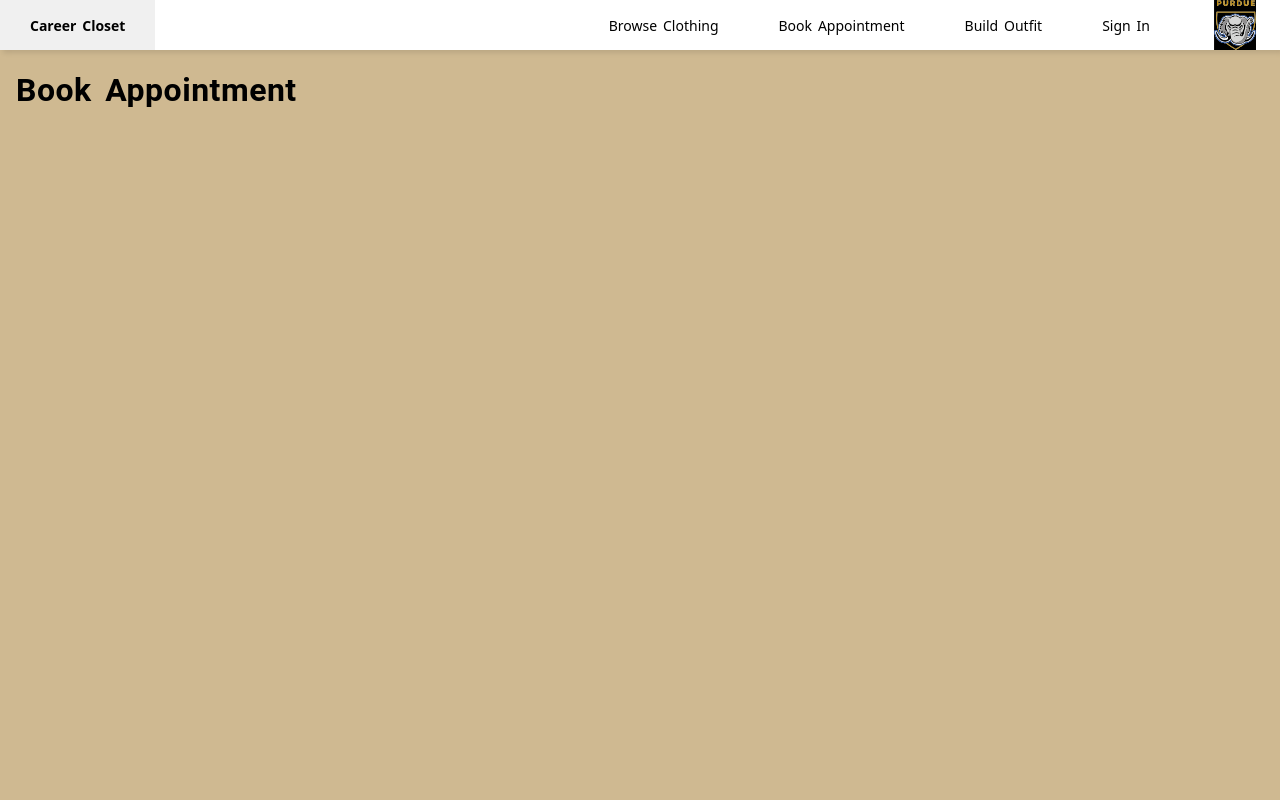
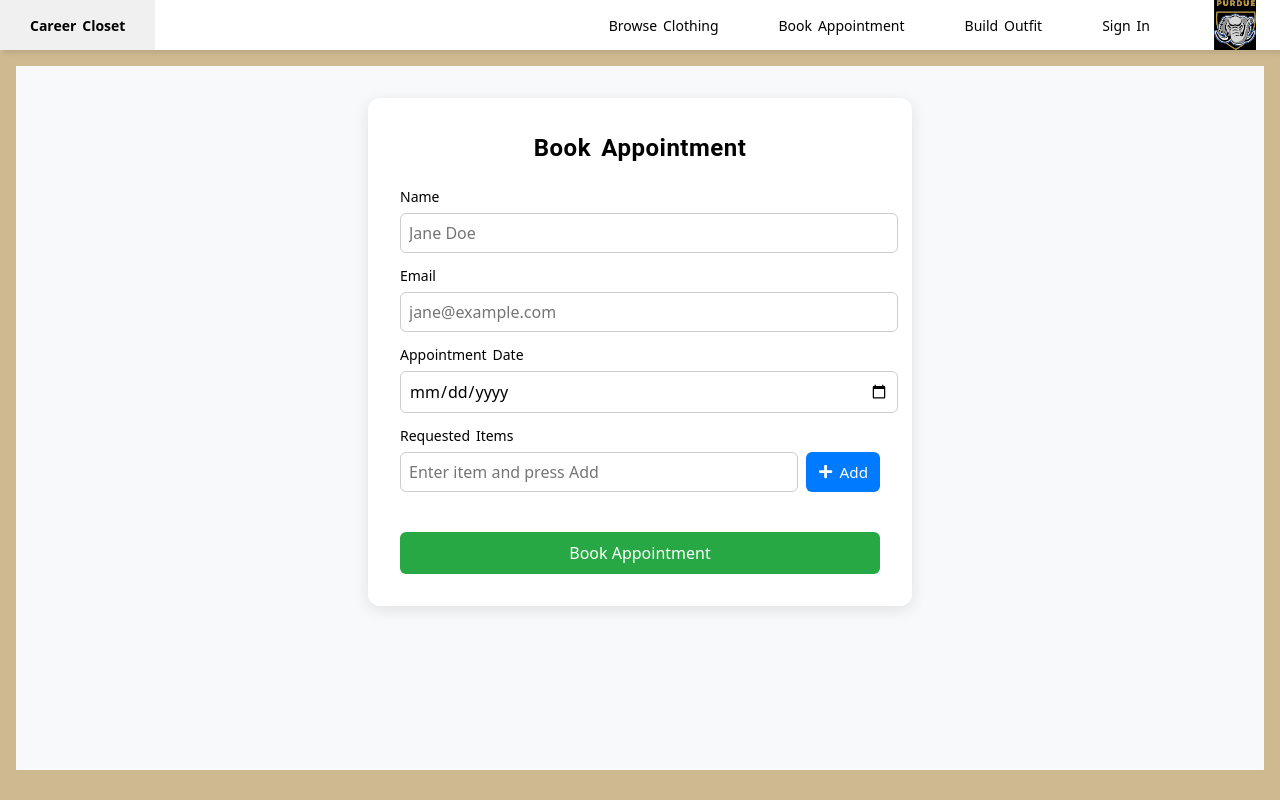
Before and after one commit to DWilliams325/VirtualCloset, a React (Vite) app in the folder virtual-closet-app/client/: page /book in a window 1280 px wide. Built offline with nearby package versions, Linux system fonts and the light colour scheme.

Commit message:
Intial Book Appointment form setup

```diff
--- a/virtual-closet-app/client/index.html
+++ b/virtual-closet-app/client/index.html
@@ -2,7 +2,7 @@
 <html lang="en">
   <head>
     <meta charset="UTF-8" />
-    <link rel="icon" type="image/svg+xml" href="/vite.svg" />
+    <link rel="icon" type="image/svg" href="../public/pfw-Logo.svg" />
     <meta name="viewport" content="width=device-width, initial-scale=1.0" />
     <title>Career Closet</title>
   </head>
--- a/virtual-closet-app/client/package.json
+++ b/virtual-closet-app/client/package.json
@@ -12,6 +12,7 @@
   "dependencies": {
     "react": "^19.1.1",
     "react-dom": "^19.1.1",
+    "react-hook-form": "^7.65.0",
     "react-router-dom": "^7.9.4"
   },
   "devDependencies": {
--- a/virtual-closet-app/client/src/pages/BookAppointment.jsx
+++ b/virtual-closet-app/client/src/pages/BookAppointment.jsx
@@ -1,7 +1,145 @@
+import { useState } from "react";
+import { FaPlus, FaTrash } from "react-icons/fa";
+import "../styles/BookAppointment.css";
+
 export default function BookAppointment() {
+  const [name, setName] = useState("");
+  const [email, setEmail] = useState("");
+  const [date, setDate] = useState("");
+  const [itemText, setItemText] = useState("");
+  const [items, setItems] = useState([]);
+  const [error, setError] = useState("");
+  const [success, setSuccess] = useState("");
+
+  const now = new Date();
+  const yyyy = now.getFullYear();
+  const mm = String(now.getMonth() + 1).padStart(2, "0");
+  const dd = String(now.getDate()).padStart(2, "0");
+  const todayStr = `${yyyy}-${mm}-${dd}`;
+
+  function addItem() {
+    const text = itemText.trim();
+    if (text === "") return;
+    setItems([...items, text]);
+    setItemText("");
+    setError("");
+  }
+
+  function removeItem(index) {
+    const next = items.filter((_, i) => i !== index);
+    setItems(next);
+  }
+
+  function handleSubmit(e) {
+    e.preventDefault();
+
+    const emailPattern = /^[^\s@]+@[^\s@]+\.[^\s@]+$/;
+
+    if (!emailPattern.test(email)) {
+      setError("Please enter a valid email address.");
+      setSuccess("");
+      return;
+    }
+
+    if (items.length === 0) {
+      setError("Please add at least one requested item.");
+      setSuccess("");
+      return;
+    }
+
+    setSuccess( `Appointment booked for ${name} on ${mm}/${dd}/${yyyy} !`);
+    setError("");
+
+    // form reset
+    setName("");
+    setEmail("");
+    setDate("");
+    setItemText("");
+    setItems([]);
+  }
+
   return (
-    <section>
-      <h1>Book Appointment</h1>
+    <section className="app-container">
+      <form onSubmit={handleSubmit} className="form-box">
+        <h1> Book Appointment</h1>
+
+        <div style={{ marginBottom: 12 }}>
+          <label>Name</label>
+          <input
+            type="text"
+            value={name}
+            onChange={(e) => setName(e.target.value)}
+            required
+            placeholder="Jane Doe"
+          />
+        </div>
+
+        <div style={{ marginBottom: 12 }}>
+          <label>Email</label>
+          <input
+            type="email"
+            value={email}
+            onChange={(e) => setEmail(e.target.value)}
+            required
+            placeholder="jane@example.com"
+          />
+        </div>
+
+        <div style={{ marginBottom: 12 }}>
+          <label>Appointment Date</label>
+          <input
+            type="date"
+            value={date}
+            onChange={(e) => setDate(e.target.value)}
+            required
+            min={todayStr}
+          />
+        </div>
+  {/* NOTE:  Requested Items Section should be revised once the BrowseClothing page is done */}
+        <div style={{ marginBottom: 12 }}>
+          <label>Requested Items</label>
+          <div style={{ display: "flex", gap: "8px" }}>
+            <input
+              type="text"
+              value={itemText}
+              onChange={(e) => setItemText(e.target.value)}
+              onKeyDown={(e) => {
+                if (e.key === "Enter") {
+                  e.preventDefault();
+                  addItem();
+                }
+              }}
+              placeholder="Enter item and press Add"
+            />
+            <button type="button" onClick={addItem} className="btn-add">
+              <FaPlus /> Add
+            </button>
+          </div>
+
+          {error && <div className="error">{error}</div>}
+
+          <div className="items-list">
+            {items.map((it, i) => (
+              <div key={i} className="item">
+                <span>{it}</span>
+                <button
+                  type="button"
+                  className="btn-remove"
+                  onClick={() => removeItem(i)}
+                >
+                  <FaTrash />
+                </button>
+              </div>
+            ))}
+          </div>
+        </div>
+
+        <button type="submit" className="btn-submit">
+          Book Appointment
+        </button>
+
+        {success && <p className="success">{success}</p>}
+      </form>
     </section>
-  )
+  );
 }
--- /dev/null
+++ b/virtual-closet-app/client/src/styles/BookAppointment.css
@@ -0,0 +1,126 @@
+
+/* Page layout */
+.app-container {
+  background: #f8f9fa;
+  height : 80vh;
+  padding: 2rem;
+  display: flex;
+  justify-content: center;
+  align-items: flex-start;
+}
+
+/* Main form box */
+.form-box {
+  background: #fff;
+  padding: 2rem;
+  border-radius: 12px;
+  box-shadow: 0 4px 16px rgba(0, 0, 0, 0.1);
+  width: 100%;
+  max-width: 480px;
+}
+
+.form-box h1 {
+  text-align: center;
+  margin-bottom: 20px;
+  font-size: 1.5rem;
+}
+
+label {
+  display: block;
+  margin-bottom: 6px;
+  font-weight: 500;
+}
+
+input {
+  width: 100%;
+  padding: 8px;
+  border-radius: 6px;
+  border: 1px solid #ccc;
+  font-size: 1rem;
+  font-family: inherit;
+}
+
+input:focus {
+  outline: none;
+  border-color: #007bff;
+  box-shadow: 0 0 0 2px rgba(0, 123, 255, 0.15);
+}
+
+button {
+  font-family: inherit;
+  cursor: pointer;
+}
+
+.btn-add {
+  background: #007bff;
+  color: white;
+  border: none;
+  border-radius: 6px;
+  padding: 8px 12px;
+  display: flex;
+  align-items: center;
+  gap: 6px;
+  font-size: 0.95rem;
+}
+
+.btn-add:hover {
+  background: #0056b3;
+}
+
+.btn-remove {
+  border: none;
+  background: transparent;
+  color: #dc3545;
+  display: flex;
+  align-items: center;
+}
+
+.btn-remove:hover {
+  color: #b02a37;
+}
+
+.btn-submit {
+  background: #28a745;
+  color: white;
+  border: none;
+  padding: 10px 16px;
+  border-radius: 6px;
+  width: 100%;
+  margin-top: 1rem;
+  font-size: 1rem;
+}
+
+.btn-submit:hover {
+  background: #1e7e34;
+}
+
+.items-list {
+  display: flex;
+  gap: 8px;
+  flex-wrap: wrap;
+  margin-top: 12px;
+}
+
+.item {
+  padding: 6px 10px;
+  border: 1px solid #ddd;
+  border-radius: 6px;
+  display: flex;
+  align-items: center;
+  gap: 8px;
+  background: #f1f3f5;
+}
+
+.error {
+  color: #b00020;
+  margin-top: 6px;
+  font-size: 0.9rem;
+}
+
+.success {
+  color: green;
+  text-align: center;
+  margin-top: 16px;
+  font-weight: bold;
+  font-size: 1rem;
+}
```
Also changed, not shown: virtual-closet-app/client/src/App.jsx (indentation only), virtual-closet-app/client/src/pages/BrowseClothing.jsx (line endings or trailing spaces).
